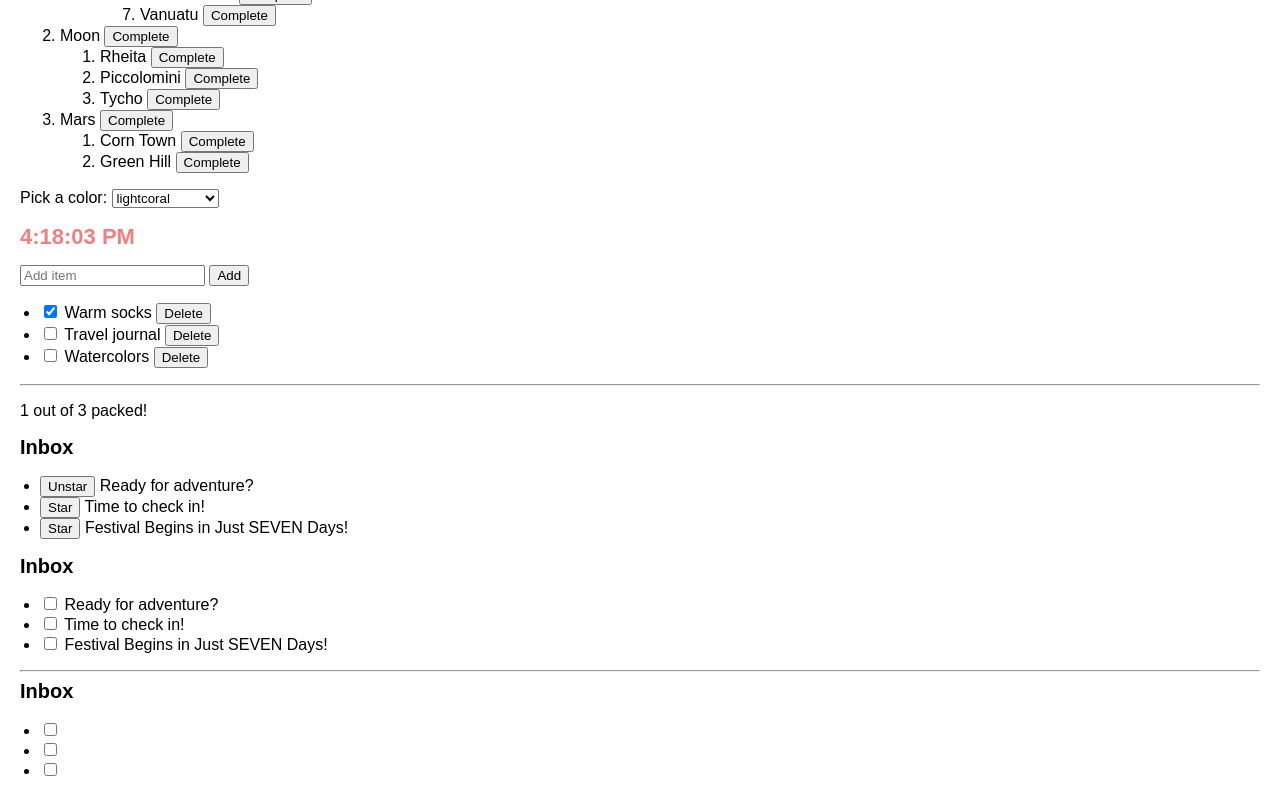
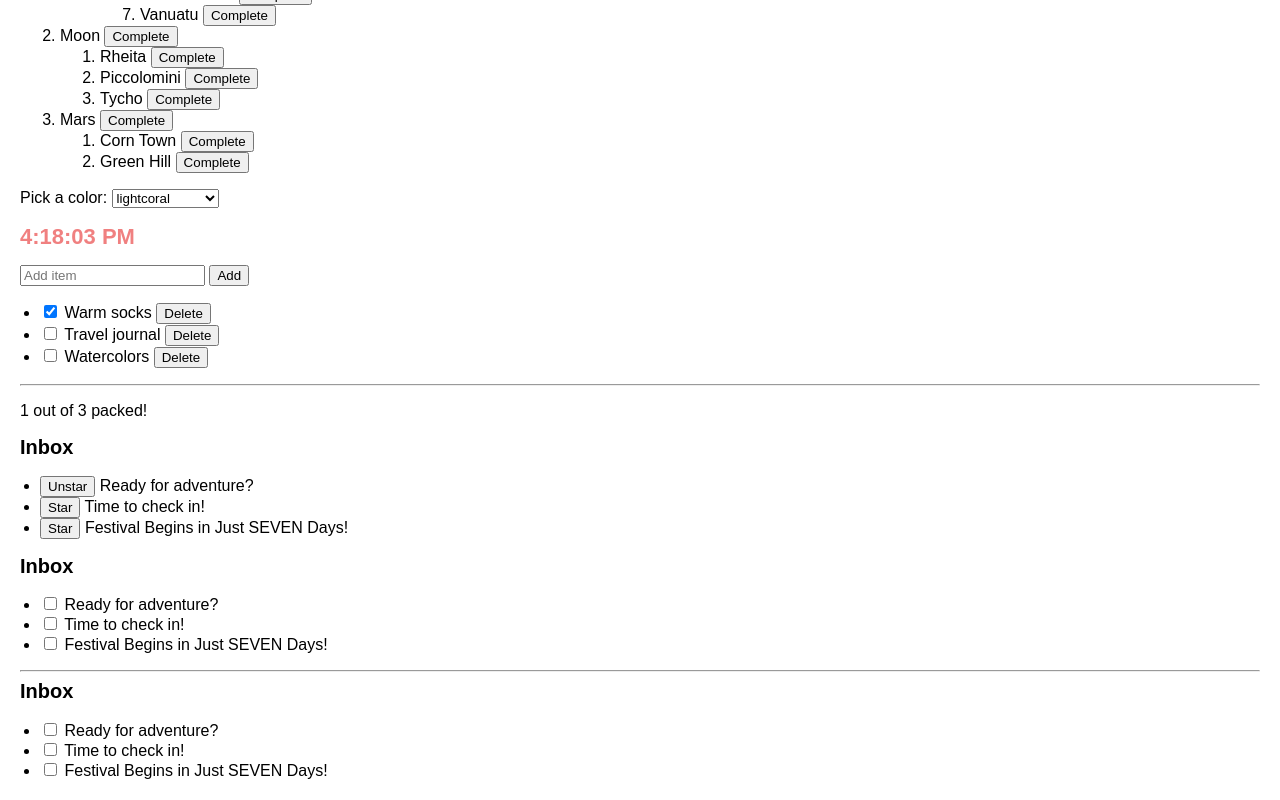
Before and after one commit to zelitosaide/react-js-course, a React (Create React App) app: page / in a window 1280 px wide. Shown: the part 4433-5233 px from the top of the page. Built offline with nearby package versions, Linux system fonts and the light colour scheme.

Commit message:
Choosing the State Structure

```diff
--- a/src/learn/learn-react/managing-state/choosing-the-state-structure/challenges/implement-multiple-selection.js
+++ b/src/learn/learn-react/managing-state/choosing-the-state-structure/challenges/implement-multiple-selection.js
@@ -58,7 +58,8 @@ function Letter({ letter, isSelected, onToggle }) {
           onChange={function () {
             onToggle(letter.id);
           }}
-        />
+        />{" "}
+        {letter.subject}
       </label>
     </li>
   );
```
